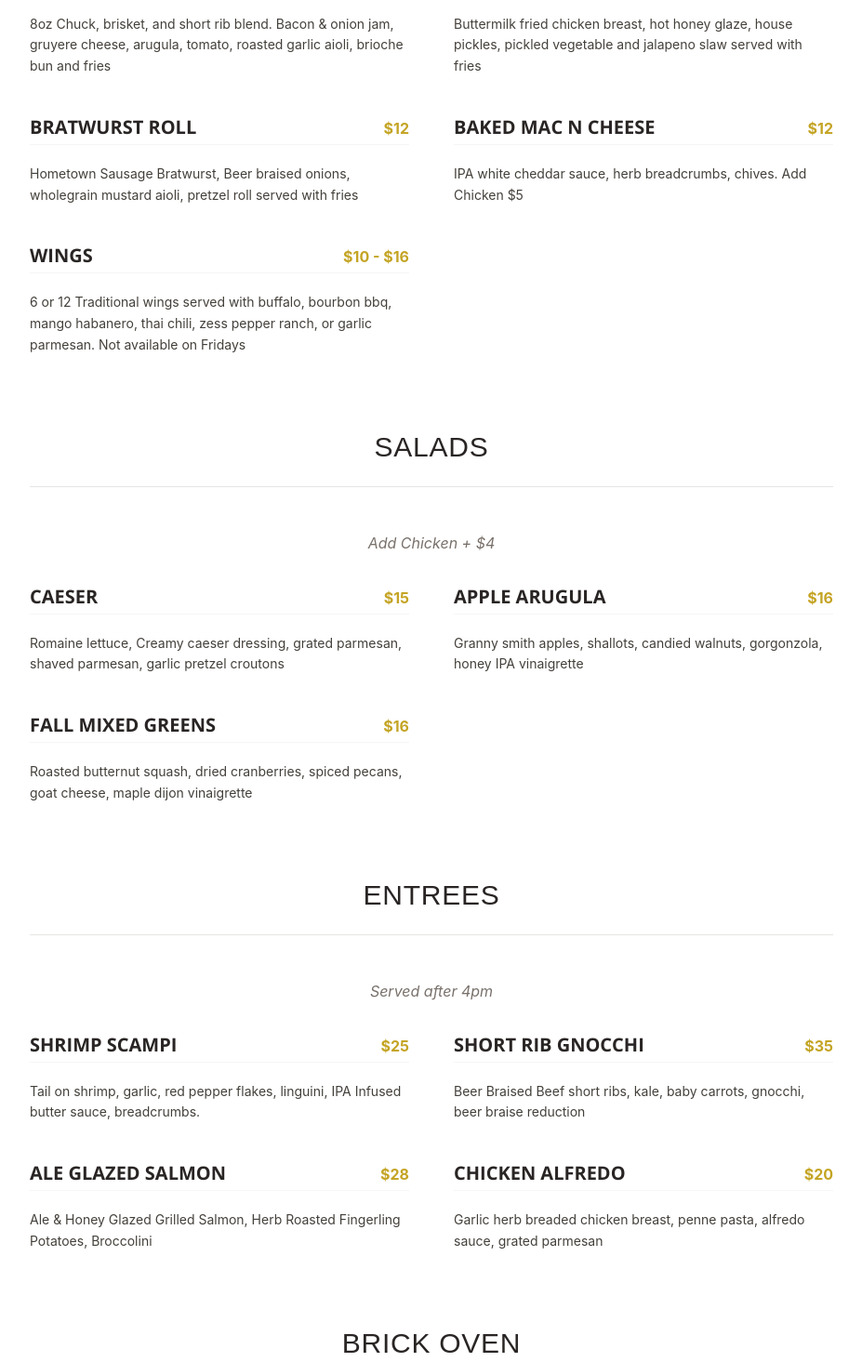
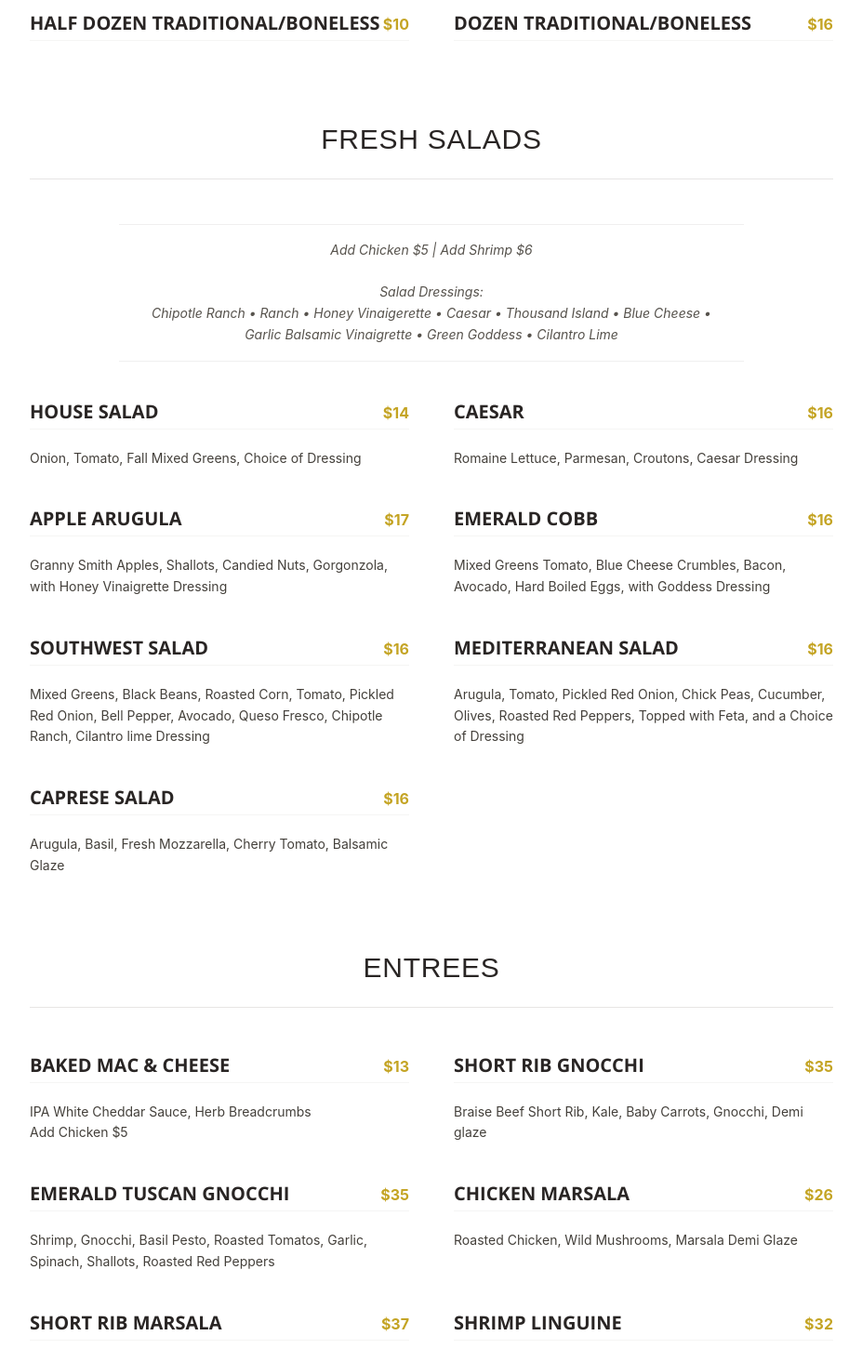
Before and after one commit to easttroy/brewery, a Next.js app: page /menus/food in a window 1280 px wide. Shown: the part 1260-2725 px from the top of the page at 93% size, without its empty margins (176-1103 px from the left). Built offline with nearby package versions, Linux system fonts and the light colour scheme; a web font is replaced by a local one.

Commit message:
Update food menu items, pricing, and category note styling

```diff
--- a/src/app/menus/food/page.tsx
+++ b/src/app/menus/food/page.tsx
@@ -7,7 +7,21 @@ export const metadata: Metadata = {
 		"Explore our handcrafted food menu, featuring elevated plates and supper club specials at East Troy Brewery.",
 };
 
-import menuCategories from "@/data/food.json";
+import menuCategoriesRaw from "@/data/food.json";
+
+interface MenuItem {
+	name: string;
+	price: string;
+	description?: string;
+}
+
+interface MenuCategory {
+	title: string;
+	note?: string;
+	items: MenuItem[];
+}
+
+const menuCategories = menuCategoriesRaw as MenuCategory[];
 
 
 export default function FoodMenu() {
@@ -43,9 +57,11 @@ export default function FoodMenu() {
 								{category.title}
 							</h2>
 							{category.note && (
-								<p className="mb-8 text-center text-stone-500 italic">
-									{category.note}
-								</p>
+								<div className="mx-auto mb-10 max-w-2xl border-y border-stone-200/60 py-4 px-4 text-center">
+									<p className="text-sm leading-relaxed text-stone-600 whitespace-pre-line italic">
+										{category.note}
+									</p>
+								</div>
 							)}
 
 							<div className="grid grid-cols-1 gap-x-12 gap-y-10 md:grid-cols-2">
--- a/src/app/menus/supper-club/page.tsx
+++ b/src/app/menus/supper-club/page.tsx
@@ -7,7 +7,21 @@ export const metadata: Metadata = {
         "Join us for East Troy Brewery's Monday Night Supper Club. Elevated dining, scratch-made.",
 };
 
-import menuCategories from "@/data/supper-club.json";
+import menuCategoriesRaw from "@/data/supper-club.json";
+
+interface MenuItem {
+    name: string;
+    price: string;
+    description?: string;
+}
+
+interface MenuCategory {
+    title: string;
+    note?: string;
+    items: MenuItem[];
+}
+
+const menuCategories = menuCategoriesRaw as MenuCategory[];
 
 export default function SupperClubMenu() {
     return (
@@ -47,9 +61,11 @@ export default function SupperClubMenu() {
                                 {category.title}
                             </h2>
                             {category.note && (
-                                <p className="mb-8 text-center text-stone-500 italic">
-                                    {category.note}
-                                </p>
+                                <div className="mx-auto mb-10 max-w-2xl border-y border-stone-200/60 py-4 px-4 text-center">
+                                    <p className="text-sm leading-relaxed text-stone-600 whitespace-pre-line italic">
+                                        {category.note}
+                                    </p>
+                                </div>
                             )}
 
                             <div className="grid grid-cols-1 gap-x-12 gap-y-10 md:grid-cols-2">
--- a/src/data/food.json
+++ b/src/data/food.json
@@ -3,132 +3,236 @@
         "title": "Starters",
         "items": [
             {
-                "name": "Brussel Sprouts",
-                "price": "$12",
-                "description": "Fried brussel sprouts, tossed in honey garlic glaze, with bacon, parmesan, served with truffle aioli"
+                "name": "Chips & Queso",
+                "price": "$10",
+                "description": "Tortilla chips with authentic queso, and pico de gallo"
             },
             {
-                "name": "Cheese Curds",
+                "name": "HillValley Cheese Curds",
                 "price": "$15",
-                "description": "Hill Valley, Battered and fried cheddar curds. Jalapeno Ranch & Sundried tomato aioli"
+                "description": "Beer battered cheese curds served with Zess Pepper Ranch, and Sun Dried Tomato Aioli"
             },
             {
                 "name": "Garlic Pretzel Bites",
                 "price": "$12",
-                "description": "IPA White Cheddar Sauce"
+                "description": "Garlic butter, Salt, Parmesan, and Italian Parsley, served with Beer Cheese"
             },
             {
-                "name": "Brewers Bites",
-                "price": "$15",
-                "description": "Fried mac n cheese bites, filled with chorizo, hatch green chilis, Hot Honey, served with IPA white cheddar sauce"
-            },
-            {
-                "name": "Baked Goat Cheese",
-                "price": "$14",
-                "description": "Lemon and herb goat cheese dip, garlic breadcrumbs, Grilled Pita."
+                "name": "Crispy Brussels Sprouts",
+                "price": "$12",
+                "description": "Fried Brussel Sprouts tossed in Honey Garlic Glaze, with Bacon Parmesan, served with Truffle Aioli"
             }
         ]
     },
     {
-        "title": "Main Course",
+        "title": "Wings",
+        "note": "NOT available on Fridays\n\nWing Sauces:\nBourbon Barbecue • Thai Chilli • Mango Habanero • Zess Pepper Ranch • House Buffalo • Garlic Parmesan • Caribbean Jerk (Dry Rub) • Lemon Pepper (Dry Rub)",
         "items": [
             {
-                "name": "Brewery Burger",
-                "price": "$18",
-                "description": "8oz Chuck, brisket, and short rib blend. Bacon & onion jam, gruyere cheese, arugula, tomato, roasted garlic aioli, brioche bun and fries"
+                "name": "Half Dozen Traditional/Boneless",
+                "price": "$10"
             },
             {
-                "name": "Hot Chicken Sandwich",
-                "price": "$15",
-                "description": "Buttermilk fried chicken breast, hot honey glaze, house pickles, pickled vegetable and jalapeno slaw served with fries"
-            },
-            {
-                "name": "Bratwurst Roll",
-                "price": "$12",
-                "description": "Hometown Sausage Bratwurst, Beer braised onions, wholegrain mustard aioli, pretzel roll served with fries"
-            },
-            {
-                "name": "Baked Mac n Cheese",
-                "price": "$12",
-                "description": "IPA white cheddar sauce, herb breadcrumbs, chives. Add Chicken $5"
-            },
-            {
-                "name": "Wings",
-                "price": "$10 - $16",
-                "description": "6 or 12 Traditional wings served with buffalo, bourbon bbq, mango habanero, thai chili, zess pepper ranch, or garlic parmesan. Not available on Fridays"
+                "name": "Dozen Traditional/Boneless",
+                "price": "$16"
             }
         ]
     },
     {
-        "title": "Salads",
-        "note": "Add Chicken + $4",
+        "title": "Fresh Salads",
+        "note": "Add Chicken $5 | Add Shrimp $6\n\nSalad Dressings:\nChipotle Ranch • Ranch • Honey Vinaigerette • Caesar • Thousand Island • Blue Cheese • Garlic Balsamic Vinaigrette • Green Goddess • Cilantro Lime",
         "items": [
             {
-                "name": "Caeser",
-                "price": "$15",
-                "description": "Romaine lettuce, Creamy caeser dressing, grated parmesan, shaved parmesan, garlic pretzel croutons"
+                "name": "House Salad",
+                "price": "$14",
+                "description": "Onion, Tomato, Fall Mixed Greens, Choice of Dressing"
+            },
+            {
+                "name": "Caesar",
+                "price": "$16",
+                "description": "Romaine Lettuce, Parmesan, Croutons, Caesar Dressing"
             },
             {
                 "name": "Apple Arugula",
-                "price": "$16",
-                "description": "Granny smith apples, shallots, candied walnuts, gorgonzola, honey IPA vinaigrette"
+                "price": "$17",
+                "description": "Granny Smith Apples, Shallots, Candied Nuts, Gorgonzola, with Honey Vinaigrette Dressing"
             },
             {
-                "name": "Fall Mixed Greens",
+                "name": "Emerald Cobb",
                 "price": "$16",
-                "description": "Roasted butternut squash, dried cranberries, spiced pecans, goat cheese, maple dijon vinaigrette"
+                "description": "Mixed Greens Tomato, Blue Cheese Crumbles, Bacon, Avocado, Hard Boiled Eggs, with Goddess Dressing"
+            },
+            {
+                "name": "Southwest Salad",
+                "price": "$16",
+                "description": "Mixed Greens, Black Beans, Roasted Corn, Tomato, Pickled Red Onion, Bell Pepper, Avocado, Queso Fresco, Chipotle Ranch, Cilantro lime Dressing"
+            },
+            {
+                "name": "Mediterranean Salad",
+                "price": "$16",
+                "description": "Arugula, Tomato, Pickled Red Onion, Chick Peas, Cucumber, Olives, Roasted Red Peppers, Topped with Feta, and a Choice of Dressing"
+            },
+            {
+                "name": "Caprese Salad",
+                "price": "$16",
+                "description": "Arugula, Basil, Fresh Mozzarella, Cherry Tomato, Balsamic Glaze"
             }
         ]
     },
     {
         "title": "Entrees",
-        "note": "Served after 4pm",
         "items": [
             {
-                "name": "Shrimp Scampi",
-                "price": "$25",
-                "description": "Tail on shrimp, garlic, red pepper flakes, linguini, IPA Infused butter sauce, breadcrumbs."
+                "name": "Baked Mac & Cheese",
+                "price": "$13",
+                "description": "IPA White Cheddar Sauce, Herb Breadcrumbs\nAdd Chicken $5"
             },
             {
                 "name": "Short Rib Gnocchi",
                 "price": "$35",
-                "description": "Beer Braised Beef short ribs, kale, baby carrots, gnocchi, beer braise reduction"
+                "description": "Braise Beef Short Rib, Kale, Baby Carrots, Gnocchi, Demi glaze"
             },
             {
-                "name": "Ale Glazed Salmon",
-                "price": "$28",
-                "description": "Ale & Honey Glazed Grilled Salmon, Herb Roasted Fingerling Potatoes, Broccolini"
+                "name": "Emerald Tuscan Gnocchi",
+                "price": "$35",
+                "description": "Shrimp, Gnocchi, Basil Pesto, Roasted Tomatos, Garlic, Spinach, Shallots, Roasted Red Peppers"
+            },
+            {
+                "name": "Chicken Marsala",
+                "price": "$26",
+                "description": "Roasted Chicken, Wild Mushrooms, Marsala Demi Glaze"
+            },
+            {
+                "name": "Short Rib Marsala",
+                "price": "$37",
+                "description": "Braised Short Rib, Marsala Demi Glaze, Mushrooms, Caramelized Onions, and Herbs"
+            },
+            {
+                "name": "Shrimp Linguine",
+                "price": "$32",
+                "description": "Tender Linguine Tossed in Red Sauce, with Sautéed Shrimp, Roasted Cherry Tomato, Spinach, Red Pepper Flakes, and Squeezed Lemon"
+            },
+            {
+                "name": "Cajun Shrimp Linguine",
+                "price": "$32",
+                "description": "Linguine in a Bold Cajun Cream Sauce, with Sautéed Blackened Shrimp, Peppers, Onions, and Garlic"
+            },
+            {
+                "name": "Vodka Chicken Parmesan",
+                "price": "$26",
+                "description": "Breaded Chicken, Vodka Sauce, Penne Pasta, and Fresh Mozzarella"
+            },
+            {
+                "name": "Gnocchi Carbonara",
+                "price": "$35",
+                "description": "Gnocchi, Egg Yolk, Pancetta, Peas, Parmesan, and Cream"
             },
             {
                 "name": "Chicken Alfredo",
-                "price": "$20",
-                "description": "Garlic herb breaded chicken breast, penne pasta, alfredo sauce, grated parmesan"
+                "price": "$26",
+                "description": "Garlic-Herb Breaded Chicken Breast, Penne Pasta, Alfredo Sauce, and Parmesan."
             }
         ]
     },
     {
-        "title": "Brick Oven",
+        "title": "Pizza Flatbreads",
         "note": "Build your own option available",
         "items": [
             {
-                "name": "Truffle Pear",
+                "name": "Say Cheese",
+                "price": "$18",
+                "description": "Red sauce, Mozzarella, Cheddar, and Parmesan"
+            },
+            {
+                "name": "Caprese",
                 "price": "$20",
-                "description": "White garlic sauce, anjou pears, shredded fontina, truffle oil, balsamic glaze, arugula"
+                "description": "Red Sauce, Fresh Mozzarella, Tomato, Basil, Balsamic Glaze"
             },
             {
                 "name": "Spicy Pepperoni",
                 "price": "$20",
-                "description": "Sliced pepperoni and sopresetta, shredded and fresh mozzarella, hot honey"
+                "description": "Red Sauce, Pepperoni, Soppressata, Fresh Mozzarella, hot honey, Red Pepper flakes"
             },
             {
-                "name": "Bacon & Beer",
+                "name": "Bacon and Beer",
                 "price": "$20",
-                "description": "IPA white cheddar sauce, bacon, pancetta, mozzarella, cheddar, chives."
+                "description": "Beer Sauce, Mozzarella, Cheddar, Bacon, Pincheta, and Chives"
+            },
+            {
+                "name": "White Truffle Pear",
+                "price": "$24",
+                "description": "White Sauce, Fontina, Pears, Balsamic Glaze, Truffle Oil, and Arugula"
             },
             {
                 "name": "Wild Mushroom",
                 "price": "$21",
-                "description": "Roasted wild mushroom blend, fontina, alfredo cream sauce, truffle oil, parsley"
+                "description": "White Sauce, Fontina, Wild Mushrooms, Truffle Oil, Parsley"
+            },
+            {
+                "name": "Chicken Pesto",
+                "price": "$20",
+                "description": "Basil Pesto Sauce, Mozzarella, Roasted Peppers, Roasted Cherry Tomatos, Grilled Chicken"
+            },
+            {
+                "name": "BYO (2 Toppings)",
+                "price": "$18",
+                "description": "Bell peppers, onion, jalapeños, onions, tomato, pepperoni, bacon, Italian sausage"
+            }
+        ]
+    },
+    {
+        "title": "Handhelds",
+        "note": "ALL burgers will be 8oz smashed chuck, brisket, and short rib. ALL Handhelds will be served with your choice of side, and a pickle. Gluten free option available",
+        "items": [
+            {
+                "name": "Brewery Burger",
+                "price": "$18",
+                "description": "Topped with Bacon-Onion Jam, Gruyére Cheese, Arugula, Tomato, and Garlic Aioli"
+            },
+            {
+                "name": "The Deluxe",
+                "price": "$18",
+                "description": "Cheddar Cheese, Bacon, Red Onions, Pickles, Lettuce, and Tomato"
+            },
+            {
+                "name": "Bacon & Blue Smash",
+                "price": "$18",
+                "description": "Blue Cheese, Bacon, Caramelized Onions, and Garlic Aioli"
+            },
+            {
+                "name": "Smokehouse Smash",
+                "price": "$18",
+                "description": "Bacon Jam, Cheddar Cheese, Pickles, Jalapeños, and Bbq Sauce"
+            },
+            {
+                "name": "Hot Chicken Sandwich",
+                "price": "$18",
+                "description": "Buttermilk Fried Chicken, with Hot Honey Glaze, Pickles, and Jalapeño Slaw"
+            },
+            {
+                "name": "Chicken Gyro Pita Wrap",
+                "price": "$15",
+                "description": "Chicken, Arugula, Tomato, Onion, Cucumber, Feta, and Tzatziki Sauce"
+            },
+            {
+                "name": "Mediterranean Shrimp Pita Wrap",
+                "price": "$15",
+                "description": "Blackened Shrimp, Tomato, Cucumber, Picked Red Onion, Feta, Arugula, and Tzatziki Sauce"
+            },
+            {
+                "name": "Chicken Parm Sandwich",
+                "price": "$19",
+                "description": "Breaded Chicken, Fresh Mozzarella, Vodka Sauce, Spinach, and Roasted Tomato"
+            },
+            {
+                "name": "Chicken Pesto Sandwich",
+                "price": "$18",
+                "description": "Roasted Chicken, Basil Pesto, Roasted Tomato, Roasted Red Peppers, and Shallots"
+            },
+            {
+                "name": "Bratwurst Roll",
+                "price": "$12",
+                "description": "Bratwurst, Braised Onions, Whole Grain Mustard Aioli, and Pretzel Roll"
             }
         ]
     },
@@ -199,18 +303,7 @@
         ]
     },
     {
-        "title": "Saturday Prime Rib",
-        "note": "Starting at 4pm",
-        "items": [
-            {
-                "name": "Herb Crusted 14oz Prime Rib",
-                "price": "$28",
-                "description": "Served with Vegetable of the day, Choice of Baked Potato or French Fries, Au Jus, & creamy Horseradish"
-            }
-        ]
-    },
-    {
-        "title": "Sweets",
+        "title": "Desserts",
         "items": [
             {
                 "name": "Apple Strudel Eggrolls",
```
